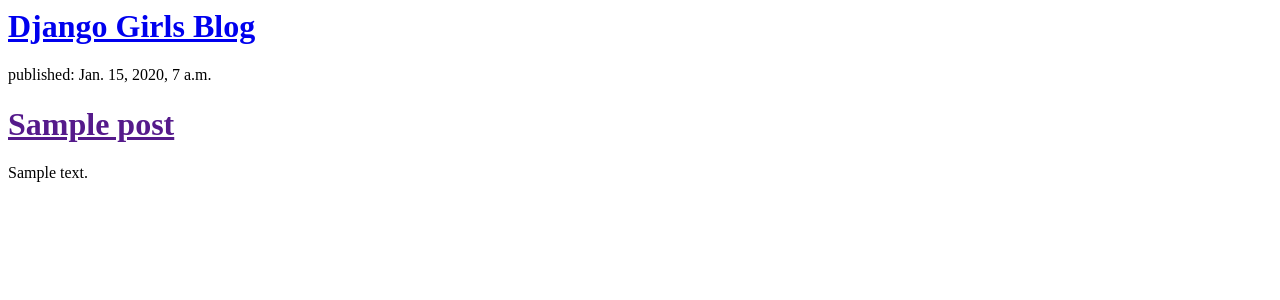
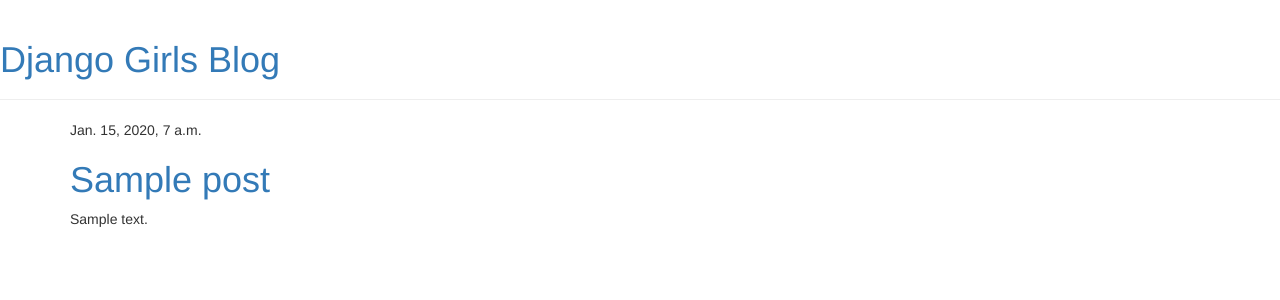
Before and after one commit to LFRV/my-first-blog, a Django app: template blog/templates/blog/post_list.html in a window 1280 px wide. Shown: the top 300 px of the page. Run offline with Django 3.2, Linux system fonts and the light colour scheme; the template is opened without the code that fills it: values that come from a table or form of the project are taken from there, others are empty; tables that the repository leaves empty hold one stand-in row (values such as "Sample post"); some libraries are stand-ins or nearby versions.

Commit message:
post_list modified

```diff
--- a/blog/templates/blog/post_list.html
+++ b/blog/templates/blog/post_list.html
@@ -1,21 +1,34 @@
+{% load staticfiles %}
 <html>
 
   <head>
     <title>DjangoGirls</title>
+    <link rel="stylesheet" href="//maxcdn.bootstrapcdn.com/bootstrap/3.2.0/css/bootstrap.min.css">
+    <link rel="stylesheet" href="//maxcdn.bootstrapcdn.com/bootstrap/3.2.0/css/bootstrap-theme.min.css">
+    <link rel="stylesheet" href="{% static 'css/blog.css' %}">
+    <link href="https://fonts.googleapis.com/css?family=Source+Sans+Pro" rel="stylesheet">
   </head>
 
-  <div>
+  <div class = "page-header">
     <h1><a href="/">Django Girls Blog</a></h1>
   </div>
 
   <body>
-    {% for post in posts %}
-      <div>
-          <p>published: {{ post.published_date }}</p>
-          <h1><a href="">{{ post.title }}</a></h1>
-          <p>{{ post.text|linebreaksbr }}</p>
-      </div>
-  {% endfor %}
+    <div class="content container">
+    <div class="row">
+        <div class="col-md-8">
+            {% for post in posts %}
+                <div class="post">
+                    <div class="date">
+                        {{ post.published_date }}
+                    </div>
+                    <h1><a href="">{{ post.title }}</a></h1>
+                    <p>{{ post.text|linebreaksbr }}</p>
+                </div>
+            {% endfor %}
+        </div>
+    </div>
+</div>
   </body>
 
 </html>
```
